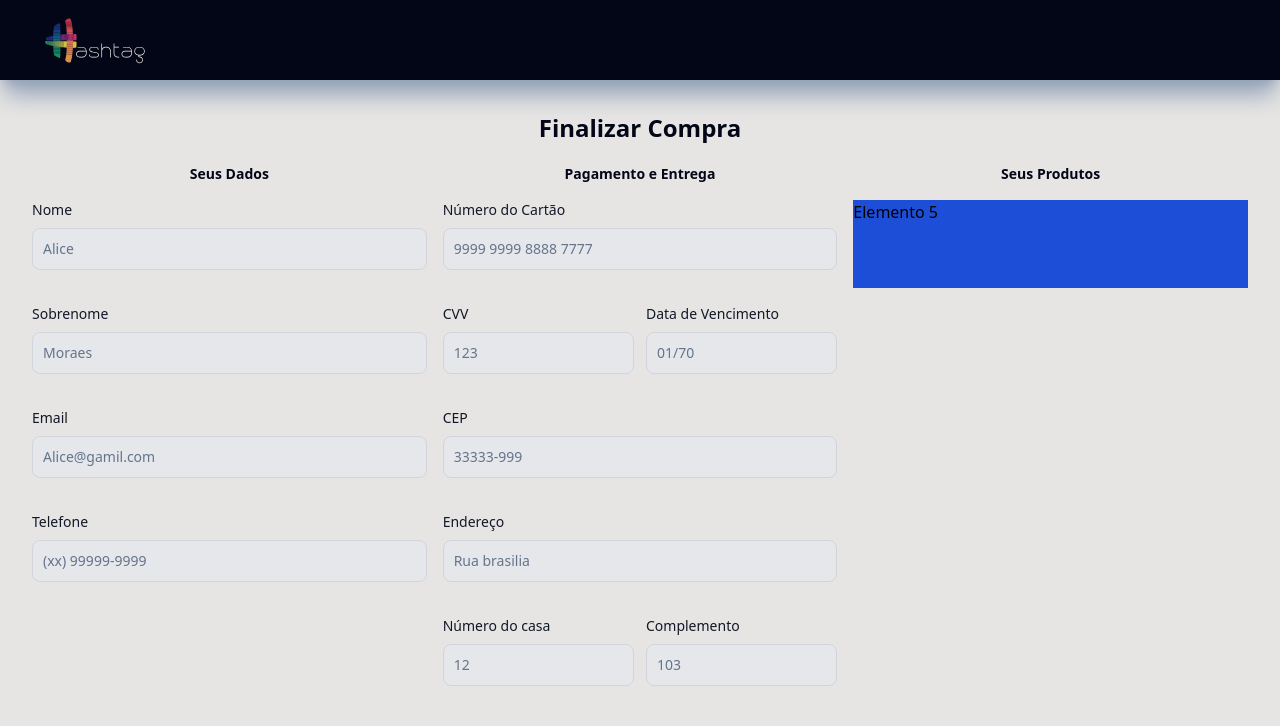
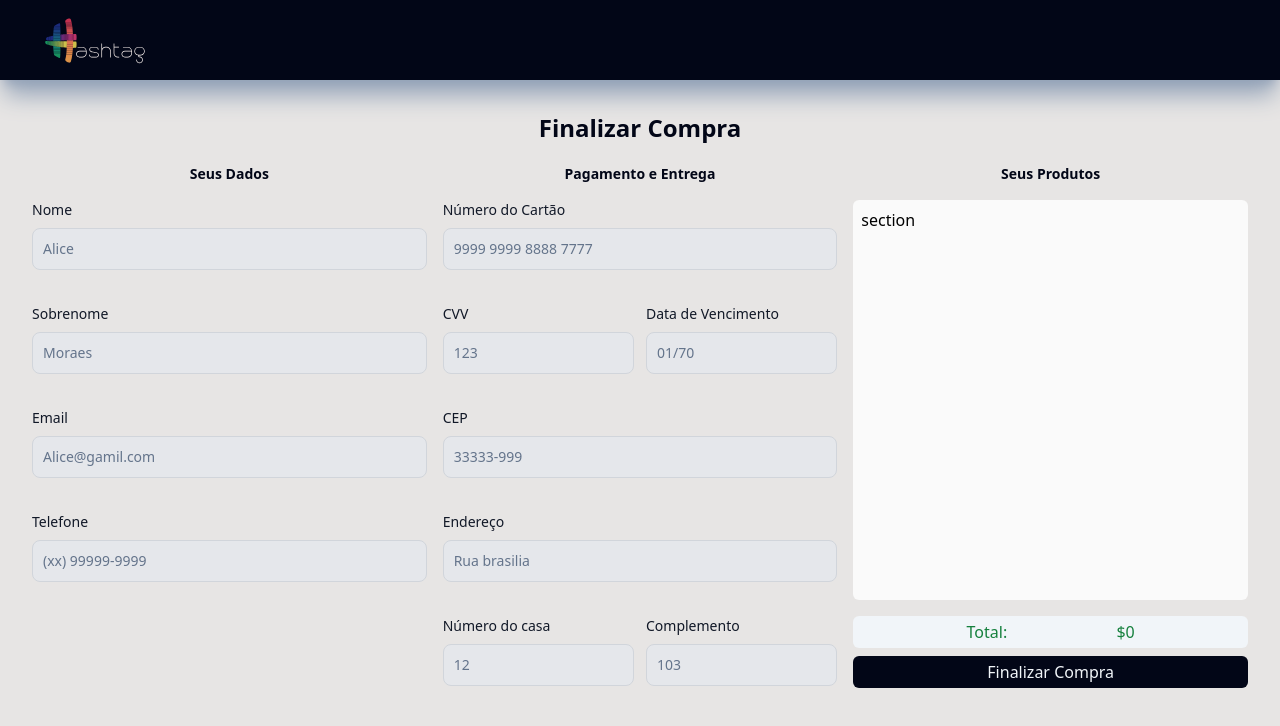
Before and after one commit to EngSivaldo/react-ecommerce, a React (Vite) app in the folder magazineHashtagR/: page /checkout in a window 1280 px wide. Shown: the top 726 px of the page. Built offline with nearby package versions, Linux system fonts and the light colour scheme.

Commit message:
O carrinho da página de checkout

```diff
--- a/magazineHashtagR/src/pages/CheckoutPage/Checkout.jsx
+++ b/magazineHashtagR/src/pages/CheckoutPage/Checkout.jsx
@@ -1,4 +1,5 @@
 import FormInput from "../../utils/FormInput";
+import TotalPriceCell from "../../components/Cart/TotalPriceCell";
 
 const Checkout = () => {
   return (
@@ -103,7 +104,11 @@ const Checkout = () => {
           Seus Produtos
         </p>
 
-        <p className="bg-blue-700">Elemento 5</p>
+       <section className="row-span-4 p-2 bg-neutral-50 rounded-md">section</section>
+       <section className="row-span-1 flex flex-col gap-2">
+         <TotalPriceCell />
+         <button className="bg-slate-950 text-slate-100 rounded-md p-1 hover:bg-slate-700 text-center">Finalizar Compra</button>
+         </section>
       </form>
     </main>
   );
```
